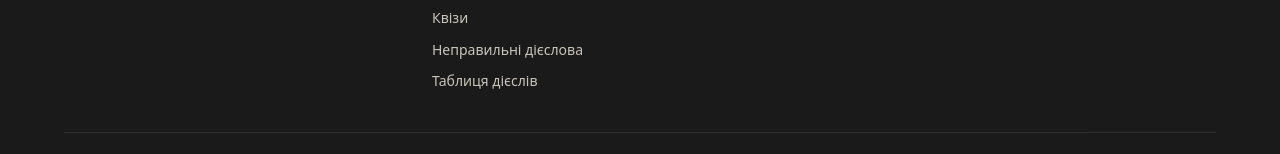
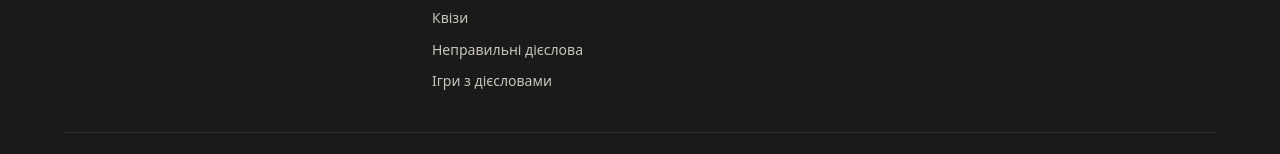
Before and after one commit to mariyavalyanskaya95-create/murly-saas, a Next.js app: page / in a window 1280 px wide. Shown: the part 4987-5141 px from the top of the page. Built offline with nearby package versions, Linux system fonts and the light colour scheme; no server answers; a web font is replaced by a local one.

Commit message:
Murly: footer link to verbs games

```diff
--- a/components/SiteFooter.tsx
+++ b/components/SiteFooter.tsx
@@ -20,7 +20,7 @@
               <li><Link href="/for-parents">Для батьків</Link></li>
               <li><Link href="/quiz/teen-life">Квізи</Link></li>
               <li><Link href="/irregular-verbs">Неправильні дієслова</Link></li>
-              <li><Link href="/irregular-verbs/table">Таблиця дієслів</Link></li>
+              <li><Link href="/irregular-verbs/games">Ігри з дієсловами</Link></li>
             </ul>
           </div>
           <div>
```
